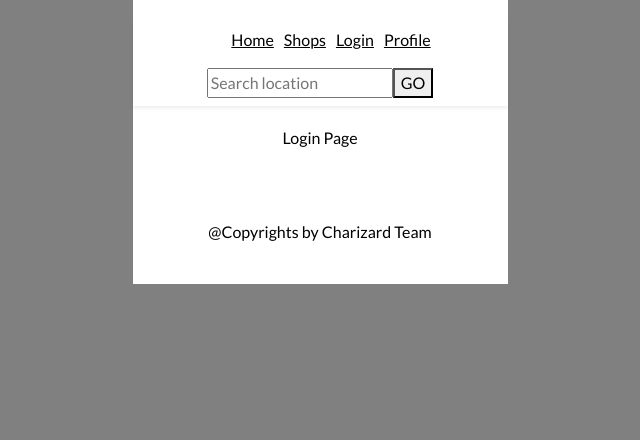
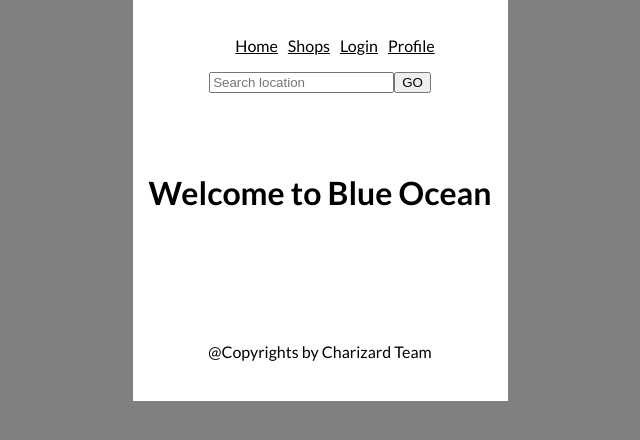
Before and after one commit to Blue-Ocean-Team-Charizard/better-beans, a Next.js app: page /login in a window 1280 px wide. Shown: the top 440 px of the page, without its empty margins (320-960 px from the left). Built offline with nearby package versions, Linux system fonts and the light colour scheme.

Commit message:
Update the structer for page folder

```diff
--- a/components/Header.jsx
+++ b/components/Header.jsx
@@ -1,3 +1,4 @@
+import Link from 'next/link';
 import Search from './Search';
 
 export default function Header() {
@@ -5,10 +6,10 @@ export default function Header() {
     <header>
       <div className="navbar navbar-dark shadow-sm">
         <ul>
-          <li><a href="/">Home</a></li>
-          <li><a href="shops">Shops</a></li>
-          <li><a href="login">Login</a></li>
-          <li><a href="profile">Profile</a></li>
+          <li><Link href="/">Home</Link></li>
+          <li><Link href="shops">Shops</Link></li>
+          <li><Link href="login">Login</Link></li>
+          <li><Link href="profile">Profile</Link></li>
         </ul>
         <Search />
       </div>
--- /dev/null
+++ b/components/Layout.js
@@ -0,0 +1,17 @@
+import Header from './Header';
+import Footer from './Footer';
+import styles from '../styles/Home.module.css';
+
+const Layout = ({ children }) => {
+  return (
+    <>
+      <div className={styles.container}>
+        <Header />
+        <main className={styles.main}>{children}</main>
+        <Footer />
+      </div>
+    </>
+  )
+};
+
+export default Layout;
--- a/pages/_app.js
+++ b/pages/_app.js
@@ -1,16 +1,13 @@
-import './scss/App.scss';
-import Head from 'next/head';
+// import Head from 'next/head';
+import Layout from '../components/Layout';
+import '../styles/globals.css';
 
 function MyApp({ Component, pageProps }) {
   return (
     <>
-      <Head>
-        <title>Blue Ocean</title>
-        <meta name="description" content="Blue Ocean" />
-        <link rel="shortcut icon" href="favicon.ico" type="image/x-icon" />
-        <meta name="viewport" content="width=device-width, initial-scale=1" />
-      </Head>
-      <Component {...pageProps} />
+      <Layout>
+        <Component {...pageProps} />
+      </Layout>
     </>
   );
 }
--- /dev/null
+++ b/pages/_document.js
@@ -0,0 +1,17 @@
+import Document, { Html, Head, Main, NextScript } from 'next/document'
+
+class MyDocument extends Document {
+  render () {
+    return (
+      <Html lang='en'>
+        <Head />
+        <body>
+            <Main />
+            <NextScript />
+        </body>
+      </Html>
+    )
+  }
+}
+
+export default MyDocument;
--- a/pages/login/index.js
+++ b/pages/login/index.js
@@ -1,14 +1,14 @@
-import Header from '../../components/Header';
-import Footer from '../../components/Footer';
+
+import Head from 'next/head';
 
 export default function Login() {
   return (
-    <div className="container">
-      <Header />
-      <div className="container">
-        Login Page
-      </div>
-      <Footer />
+    <div>
+      <Head>
+        <title>Blue Ocean</title>
+        <meta  name='keywords' content='Blue Ocean'/>
+       </Head>
+        <h1>Welcome to Blue Ocean</h1>
     </div>
   );
 }
--- a/pages/scss/custom.scss
+++ /dev/null
@@ -1,8 +0,0 @@
-/* make the customizations */
-$theme-colors: (
-        "info": tomato,
-        "danger": teal
-);
-
-/* import bootstrap to set changes */
-@import "/node_modules/bootstrap/scss/bootstrap";
--- /dev/null
+++ b/styles/Home.module.css
@@ -0,0 +1,18 @@
+
+
+.container {
+  max-width: 375px;
+  padding: 20px 0px;
+  margin: 0px auto;
+  background-color:white;
+  text-align: center;
+}
+
+.main {
+  padding: 5rem 0;
+  flex: 1;
+  display: flex;
+  flex-direction: column;
+  justify-content: center;
+  align-items: center;
+}
--- a/pages/scss/App.scss
+++ b/styles/globals.css
@@ -1,11 +1,4 @@
-
-@import "custom";
-
 @import url('https://fonts.googleapis.com/css2?family=Lato:ital,wght@0,100;0,300;0,400;0,700;0,900;1,300&display=swap');
-
-$color-light: white;
-$color-dark: black;
-$color-gray:gray;
 
 html, body, p, div, h1, h2, h3, h4 {
   margin: 0px;
@@ -14,29 +7,12 @@ html, body, p, div, h1, h2, h3, h4 {
 
 body {
   font-family: 'Lato', sans-serif;
-  background-color:$color-gray ;
-  color: $color-dark;
+  background-color:gray ;
+  color: black;
 }
 
 a {
- color: $color-dark;
-}
-
-.container {
-  max-width: 375px;
-  padding: 20px 0px;
-  margin: 0px auto;
-  background-color:$color-light;
-  text-align: center;
-}
-
-.main {
-  padding: 5rem 0;
-  flex: 1;
-  display: flex;
-  flex-direction: column;
-  justify-content: center;
-  align-items: center;
+ color:black;
 }
 
 .seach {
```
Also changed, not shown: pages/index.js (+7 -8 lines), pages/profile/index.js (+7 -8 lines), pages/shop/index.js (+7 -8 lines).
